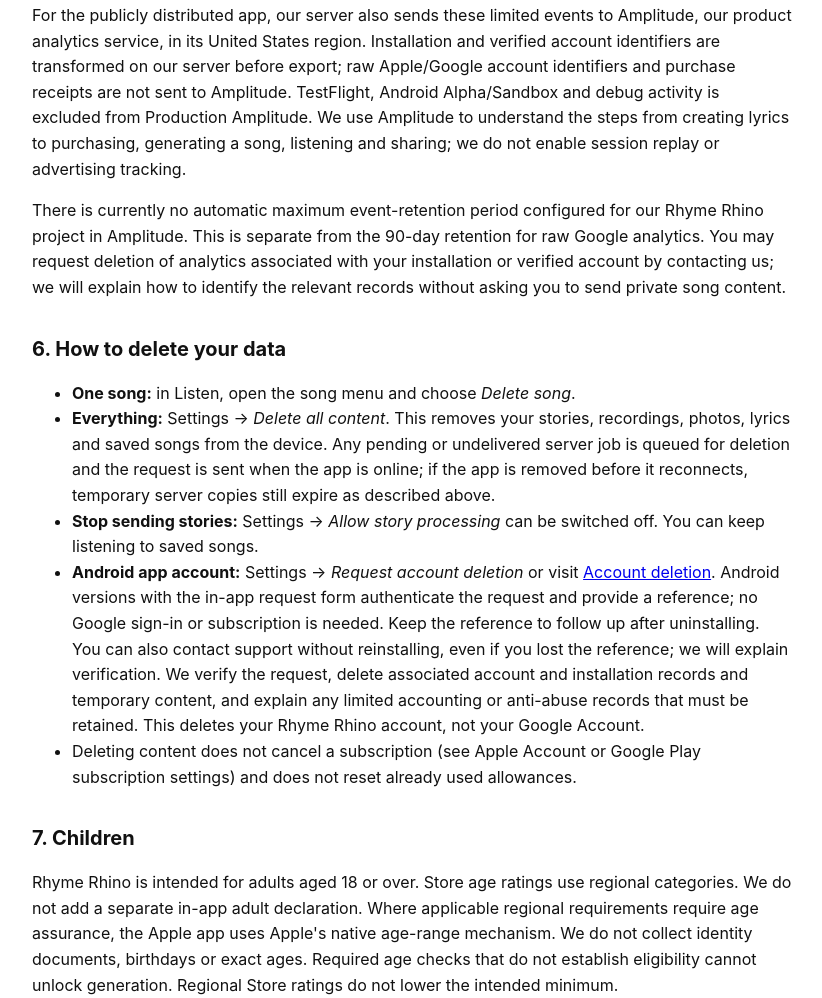
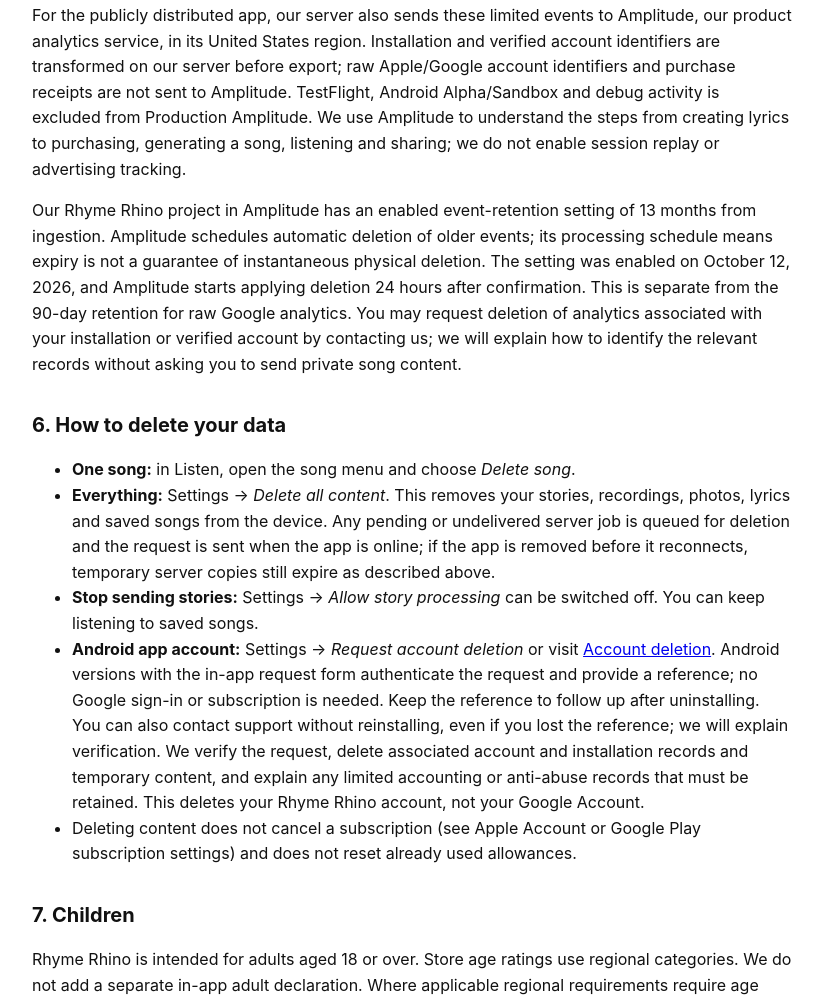
Before and after one commit to Genesius001/rhyme-rhino-public, a plain HTML site: page privacy.html in a window 1280 px wide. Shown: the part 3521-4519 px from the top of the page, without its empty margins (228-1050 px from the left). Drawn offline with Linux system fonts and the light colour scheme.

Commit message:
docs: disclose enabled 13-month Amplitude retention

```diff
--- a/privacy.html
+++ b/privacy.html
@@ -63,7 +63,7 @@
 <p>The app reports a small set of events so we can see whether creation and playback work: scenario selected, lyrics ready, paywall opened, purchase verified, song delivered, first playback, example played, lyrics regenerated, generic error, share sheet opened or completed. Each event may include the scenario, the song language, a technical outcome and, for share events only, a coarse share category (Messages, Mail, AirDrop, Files, copy, system, other app or unknown). Events never include names, stories, lyrics, recordings, photos, purchase receipts or your contact details. The app has no third-party advertising or analytics SDK; limited events are forwarded by our server to Amplitude as described below. We do not use advertising tracking or track you across other companies' apps or websites.</p>
 <p>Events use pseudonymous identifiers for an installation or a verified platform account/purchase identity. They may also include the selected genre, app build, phone/tablet class, playback milestones, interface language, voice/text input category, selected vocal setting, whether a local cover exists, broad error category and duration bucket. Server events also describe subscription renewals, changes, expiry, billing failures, refunds and revocations, and creation acceptance, completion, failure, cancellation and uncertain outcomes. These events contain plan and period categories, not payment-card details or purchase receipts. Raw analytics in Google Cloud have a 90-day retention setting and are scheduled for deletion as their daily partitions expire; an offline device buffer holds at most 300 events for up to seven days. Server event delivery buffers expire after seven days. Aggregated reporting does not include stories or song content.</p>
 <p>For the publicly distributed app, our server also sends these limited events to Amplitude, our product analytics service, in its United States region. Installation and verified account identifiers are transformed on our server before export; raw Apple/Google account identifiers and purchase receipts are not sent to Amplitude. TestFlight, Android Alpha/Sandbox and debug activity is excluded from Production Amplitude. We use Amplitude to understand the steps from creating lyrics to purchasing, generating a song, listening and sharing; we do not enable session replay or advertising tracking.</p>
-<p>There is currently no automatic maximum event-retention period configured for our Rhyme Rhino project in Amplitude. This is separate from the 90-day retention for raw Google analytics. You may request deletion of analytics associated with your installation or verified account by contacting us; we will explain how to identify the relevant records without asking you to send private song content.</p>
+<p>Our Rhyme Rhino project in Amplitude has an enabled event-retention setting of 13 months from ingestion. Amplitude schedules automatic deletion of older events; its processing schedule means expiry is not a guarantee of instantaneous physical deletion. The setting was enabled on October 12, 2026, and Amplitude starts applying deletion 24 hours after confirmation. This is separate from the 90-day retention for raw Google analytics. You may request deletion of analytics associated with your installation or verified account by contacting us; we will explain how to identify the relevant records without asking you to send private song content.</p>
 
 <h2>6. How to delete your data</h2>
 <ul>
```
